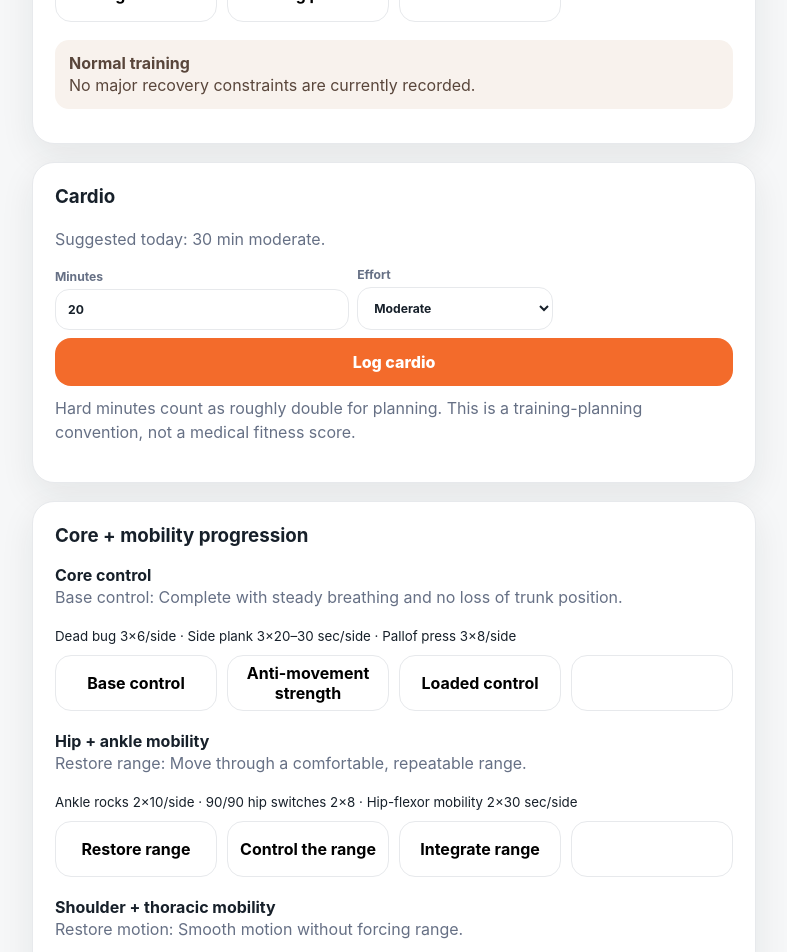
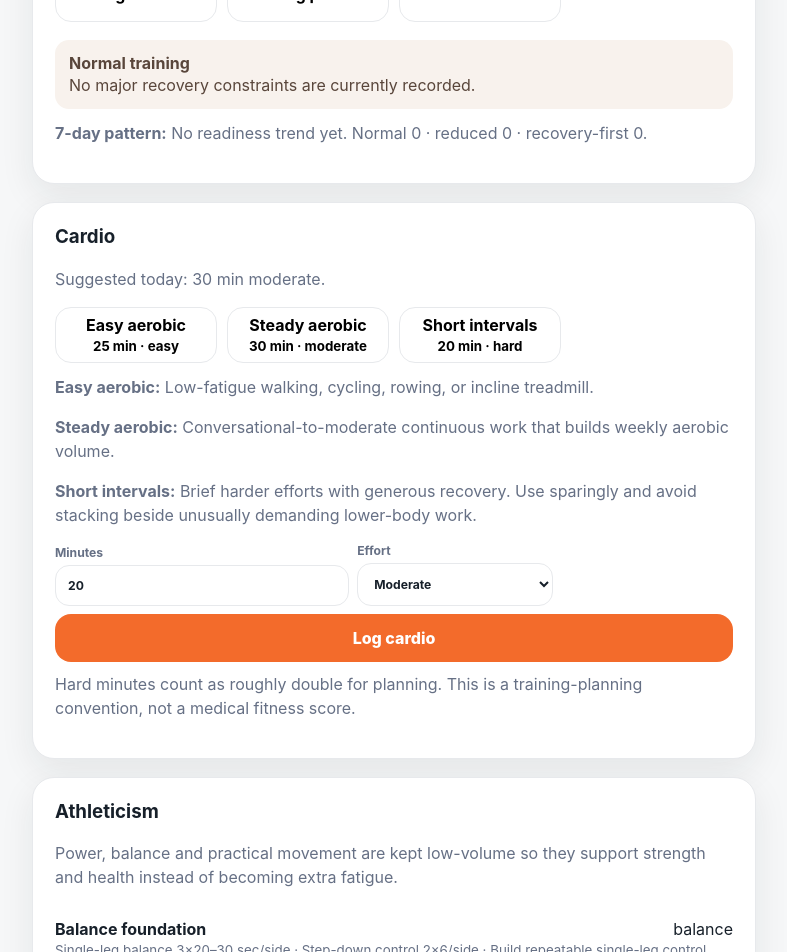
Before and after one commit to camster91/human-health, a Next.js app: page / in a window 1280 px wide. Shown: the part 1480-2432 px from the top of the page, without its empty margins (246-1033 px from the left). Built offline with nearby package versions, Linux system fonts and the light colour scheme.

Commit message:
Surface readiness trends, cardio choices, and athletic plans

```diff
--- a/app/whole-person-panel.tsx
+++ b/app/whole-person-panel.tsx
@@ -1,7 +1,7 @@
 'use client';
 import { useEffect, useMemo, useState } from 'react';
 import { store } from '@/lib/storage';
-import { ActivityDose, Assessment, CapabilityDomain, ReadinessInput, assessmentTrend, capabilityMetrics, cardioEquivalentMinutes, cardioPrescription, latestAssessment, minimumEffectiveOptions, progressionTracks, readinessDecision, skillTrees, targetProgress, weeklyMinutes, weeklyTargets } from '@/lib/whole-person';
+import { ActivityDose, Assessment, CapabilityDomain, ReadinessInput, assessmentTrend, athleticPlan, capabilityMetrics, cardioEquivalentMinutes, cardioOptions, cardioPrescription, latestAssessment, minimumEffectiveOptions, progressionTracks, readinessDecision, readinessTrend, skillTrees, targetProgress, weeklyTargets } from '@/lib/whole-person';
 
 function recent(d:ActivityDose){return Date.now()-new Date(d.completedAt).getTime()<=7*24*60*60*1000}
 
@@ -9,17 +9,20 @@ export function TodayWholePerson({strengthSessions}:{strengthSessions:number}){
   const [activity,setActivity]=useState<ActivityDose[]>([]);
   const [readiness,setReadiness]=useState<ReadinessInput>({sleep:'okay',fatigue:'moderate',soreness:'low',stress:'moderate'});
   const [savedReadiness,setSavedReadiness]=useState<ReadinessInput|undefined>();
+  const [readinessRecords,setReadinessRecords]=useState<{recordedAt:string;input:ReadinessInput}[]>([]);
   const [minutes,setMinutes]=useState(20);
   const [effort,setEffort]=useState<'easy'|'moderate'|'hard'>('moderate');
   const [skills,setSkills]=useState<Record<string,string>>({});
   const [progressions,setProgressions]=useState<Record<string,string>>({});
+  const [assessments,setAssessments]=useState<Assessment[]>([]);
 
   useEffect(()=>{
     setActivity(store.loadActivity());
-    const checks=store.loadReadiness();
+    const checks=store.loadReadiness(); setReadinessRecords(checks);
     if(checks.length){setSavedReadiness(checks[checks.length-1].input);setReadiness(checks[checks.length-1].input)}
     setSkills(store.loadSkills());
     setProgressions(store.loadProgressions());
+    setAssessments(store.loadAssessments());
   },[]);
 
   const cardioTarget=weeklyTargets.find(t=>t.domain==='cardio')?.minutes||150;
@@ -27,15 +30,22 @@ export function TodayWholePerson({strengthSessions}:{strengthSessions:number}){
   const quick=minimumEffectiveOptions(10,['mobility','core','bodyweight']);
   const decision=readinessDecision(savedReadiness||{});
   const prescription=cardioPrescription(cardioMinutes,cardioTarget,30);
+  const cardioChoices=cardioOptions(cardioMinutes,cardioTarget,decision.level,30);
+  const recoveryTrend=readinessTrend(readinessRecords);
+  const athletic=athleticPlan(assessments,decision.level);
 
   function saveCheck(){
     const next=[...store.loadReadiness(),{recordedAt:new Date().toISOString(),input:readiness}].slice(-90);
-    store.saveReadiness(next); setSavedReadiness(readiness);
+    store.saveReadiness(next); setReadinessRecords(next); setSavedReadiness(readiness);
   }
 
   function logCardio(){
     const dose:ActivityDose={domain:'cardio',minutes,effort,sessionId:'manual-cardio',completedAt:new Date().toISOString()};
     const next=[...activity,dose]; store.saveActivity(next); setActivity(next);
+  }
+
+  function useCardioChoice(choice:{name:string;minutes:number;effort:'easy'|'moderate'|'hard'}){
+    setMinutes(Math.max(1,choice.minutes)); setEffort(choice.effort);
   }
 
   function logMicro(domain:CapabilityDomain,sessionMinutes:number,sessionId?:string){
@@ -79,17 +89,26 @@ export function TodayWholePerson({strengthSessions}:{strengthSessions:number}){
         <button className="primary" onClick={saveCheck}>Save check-in</button>
       </div>
       <div className="coach-note"><b>{decision.level==='normal'?'Normal training':decision.level==='reduced'?'Reduce optional volume':'Recovery-first'}</b><br/>{decision.reasons.length?decision.reasons.join(' '):'No major recovery constraints are currently recorded.'}</div>
+      <p className="muted"><b>7-day pattern:</b> {recoveryTrend.message} Normal {recoveryTrend.normal} · reduced {recoveryTrend.reduced} · recovery-first {recoveryTrend.recovery}.</p>
     </section>
 
     <section className="card" aria-labelledby="cardio-log-title">
       <h3 id="cardio-log-title">Cardio</h3>
       <p className="muted">Suggested today: {prescription.minutes?`${prescription.minutes} min ${prescription.effort}`:'optional easy work'}.</p>
+      <div className="quick-grid" style={{marginBottom:12}}>{cardioChoices.map(choice=><button key={choice.type} onClick={()=>useCardioChoice(choice)}><b>{choice.name}</b><br/><small>{choice.minutes} min · {choice.effort}</small></button>)}</div>
+      {cardioChoices.map(choice=><p className="muted" key={`${choice.type}-description`}><b>{choice.name}:</b> {choice.description}</p>)}
       <div className="log-box">
         <label>Minutes<input type="number" min="1" max="240" value={minutes} onChange={e=>setMinutes(Math.max(1,Number(e.target.value)))}/></label>
         <label>Effort<select value={effort} onChange={e=>setEffort(e.target.value as typeof effort)}><option value="easy">Easy</option><option value="moderate">Moderate</option><option value="hard">Hard</option></select></label>
         <button className="primary" onClick={logCardio}>Log cardio</button>
       </div>
       <p className="muted" style={{marginTop:10}}>Hard minutes count as roughly double for planning. This is a training-planning convention, not a medical fitness score.</p>
+    </section>
+
+    <section className="card" aria-labelledby="athletic-title">
+      <h3 id="athletic-title">Athleticism</h3>
+      <p className="muted">Power, balance and practical movement are kept low-volume so they support strength and health instead of becoming extra fatigue.</p>
+      {athletic.map(plan=><div className="history" key={plan.domain}><b>{plan.name}</b><span>{plan.domain}</span><small>{plan.items.join(' · ')} · {plan.reason}</small><button className="link" onClick={()=>logMicro(plan.domain,10,`athletic:${plan.domain}`)}>Mark 10 min done</button></div>)}
     </section>
 
     <section className="card" aria-labelledby="progression-title">
```
